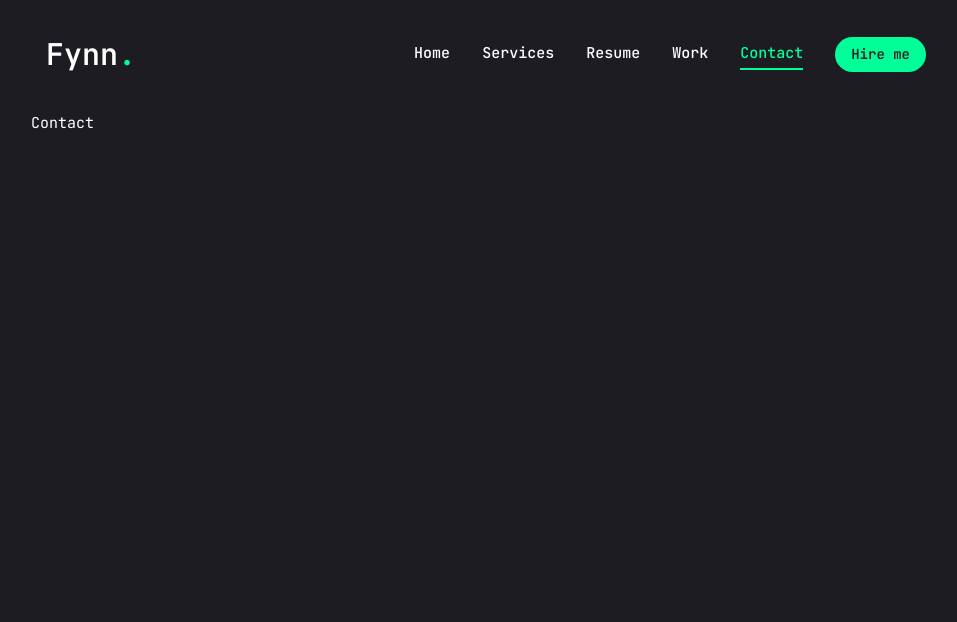
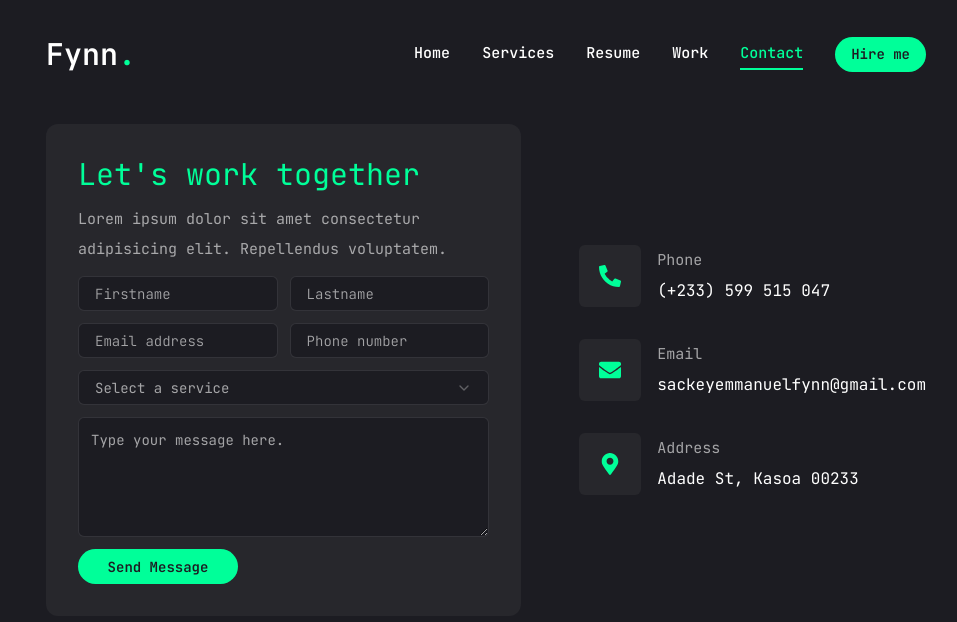
Before and after one commit to InFynnity8/fynn-portfolio, a Next.js app: page /contact in a window 1280 px wide. Shown: the top 622 px of the page, without its empty margins (154-1111 px from the left). Built offline with nearby package versions, Linux system fonts and the light colour scheme.

Commit message:
frontend completed

```diff
--- a/app/contact/page.jsx
+++ b/app/contact/page.jsx
@@ -1,8 +1,112 @@
+/* eslint-disable react/no-unescaped-entities */
+"use client";
+import { Button } from "@/components/ui/button";
+import { Input } from "@/components/ui/input";
+import { Textarea } from "@/components/ui/textarea";
+import {
+  Select,
+  SelectTrigger,
+  SelectContent,
+  SelectLabel,
+  SelectItem,
+  SelectGroup,
+  SelectValue,
+} from "@/components/ui/select";
+import { FaMapMarkerAlt, FaPhoneAlt, FaEnvelope } from "react-icons/fa";
+import { motion } from "framer-motion";
+
+const info = [
+  {
+    icon: <FaPhoneAlt />,
+    label: "Phone",
+    value: "(+233) 599 515 047",
+  },
+  {
+    icon: <FaEnvelope />,
+    label: "Email",
+    value: "sackeyemmanuelfynn@gmail.com",
+  },
+  {
+    icon: <FaMapMarkerAlt />,
+    label: "Address",
+    value: "Adade St, Kasoa 00233",
+  },
+];
 
 const Contact = () => {
   return (
-    <div>Contact</div>
-  )
-}
+    <motion.section
+      initial={{ opacity: 0 }}
+      animate={{
+        opacity: 1,
+        transition: { delay: 2.4, duration: 0.4, ease: "easeIn" },
+      }}
+      className="py-4"
+    >
+      <div className="container mx-auto">
+        <div className="flex flex-col xl:flex-row gap-[20px]">
+          {/* form */}
+          <div className="xl:w-[54%] order-2 xl:order-none">
+            <form className="flex flex-col gap-3 p-8 bg-[#27272c] rounded-xl">
+              <h3 className="text-3xl text-accent">Let's work together</h3>
+              <p className="text-white/60">
+                Lorem ipsum dolor sit amet consectetur adipisicing elit.
+                Repellendus voluptatem.
+              </p>
+              {/* input */}
+              <div className="grid grid-cols-1 md:grid-cols-2 gap-3">
+                <Input type="firstname" placeholder="Firstname" />
+                <Input type="lastname" placeholder="Lastname" />
+                <Input type="email" placeholder="Email address" />
+                <Input type="phone" placeholder="Phone number" />
+              </div>
+              {/* select */}
+              <Select>
+                <SelectTrigger className="w-full">
+                  <SelectValue placeholder="Select a service" />
+                </SelectTrigger>
+                <SelectContent>
+                  <SelectGroup>
+                    <SelectLabel>Select a service</SelectLabel>
+                    <SelectItem value="est">Web Development</SelectItem>
+                    <SelectItem value="cst">Mobile App Development</SelectItem>
+                    <SelectItem value="mst">Graphic Design</SelectItem>
+                  </SelectGroup>
+                </SelectContent>
+              </Select>
+              {/* textarea */}
+              <Textarea
+                placeholder="Type your message here."
+                className="h-[120px]"
+              />
+              {/* button */}
+              <Button className="max-w-40" size="md">
+                Send Message
+              </Button>
+            </form>
+          </div>
+          {/* info */}
+          <div className="flex flex-1 items-center xl:justify-end order-1 xl:order-none mb-8 xl:mb-0">
+            <ul className="flex flex-col gap-8">
+              {info.map((item, index) => {
+                return (
+                  <li key={index} className="flex items-center gap-4">
+                    <div className="w-[42px] h-[42px] xl:w-[62px] xl:h-[62px] bg-[#27272c] text-accent rounded-md flex items-center justify-center">
+                      <div className="text-[22px]">{item.icon}</div>
+                    </div>
+                    <div className="flex-1">
+                      <p className="text-white/60">{item.label}</p>
+                      <h3 className="text-[16px]">{item.value}</h3>
+                    </div>
+                  </li>
+                );
+              })}
+            </ul>
+          </div>
+        </div>
+      </div>
+    </motion.section>
+  );
+};
 
-export default Contact
+export default Contact;
--- a/app/globals.css
+++ b/app/globals.css
@@ -20,7 +20,7 @@
 
 @layer base {
   body {
-    @apply text-[15px] font-primary bg-primary  text-white leading-loose xl:mx-[185px];
+    @apply text-[15px] font-primary bg-primary  text-white leading-loose xl:mx-[185px] ;
   }
   .h1{
     @apply text-[40px] xl:text-[55px] leading-[1.1] font-semibold
--- a/app/layout.jsx
+++ b/app/layout.jsx
@@ -5,7 +5,7 @@ import StairTransition from "@/components/StairTransition";
 
 
 export const metadata = {
-  title: "Portfolio",
+  title: "My Portfolio",
   description: "Current Portfolio",
 };
 
--- a/app/resume/page.jsx
+++ b/app/resume/page.jsx
@@ -92,7 +92,7 @@ const education = {
   items: [
     {
       institution: "KNUST",
-      degree: "Bsc. Comuter Science",
+      degree: "Bsc. Computer Science",
       duration: "2023 - Present",
     },
     {
--- a/components/MobileNav.jsx
+++ b/components/MobileNav.jsx
@@ -35,9 +35,9 @@ const MobileNav = () => {
       </SheetTrigger>
       <SheetContent className="flex flex-col">
           {/* logo */}
-        <div className="mt-24 mb-28 text-2xl text-center">
+        <div className="mt-20 mb-20 text-2xl text-center">
           <Link href="/">
-            <h1 className="font-semibold text-4xl">
+            <h1 className="font-semibold text-3xl">
               Fynn<span className="text-accent">.</span>{" "}
             </h1>
           </Link>
@@ -51,7 +51,7 @@ const MobileNav = () => {
                 className={`${
                   link.path === pathname &&
                   "text-accent border-b-2 border-accent"
-                } capitalize text-xl hover:text-accent transition-all`}
+                } capitalize text-[18px] hover:text-accent transition-all`}
               >
                 {link.name}
               </Link>
--- a/components/Social.jsx
+++ b/components/Social.jsx
@@ -1,27 +1,22 @@
 import Link from "next/link";
-import {
-  FaTwitter,
-  FaYoutube,
-  FaGithub,
-  FaInstagram,
-} from "react-icons/fa";
+import { FaTwitter, FaGithub, FaInstagram, FaLinkedin } from "react-icons/fa";
 
 const socials = [
   {
     icon: <FaGithub />,
-    url: "https://github.com/fynndesign",
+    url: "https://github.com/InFynnity8",
   },
   {
     icon: <FaTwitter />,
-    url: "https://twitter.com/fynndesign",
+    url: "https://x.com/sackey_fynn",
   },
   {
     icon: <FaInstagram />,
-    url: "https://www.facebook.com/fynndesign",
+    url: "https://www.instagram.com/sackeyemmanuelfynn/",
   },
   {
-    icon: <FaYoutube />,
-    url: "https://www.youtube.com/fynndesign",
+    icon: <FaLinkedin />,
+    url: "https://www.linkedin.com/in/emmanuel-fynn-sackey-a26399278/",
   },
 ];
 
--- a/components/ui/button.jsx
+++ b/components/ui/button.jsx
@@ -15,7 +15,7 @@ const buttonVariants = cva(
       },
       size: {
         default: "h-[35px] px-4",
-        md: "h-[38px] px-4",
+        md: "h-[35px] px-4",
         lg: "h-[46px] px-6 text-sm uppercase tracking-[2px]",
       },
     },
--- a/components/ui/input.jsx
+++ b/components/ui/input.jsx
@@ -7,7 +7,7 @@ const Input = React.forwardRef(({ className, type, ...props }, ref) => {
     (<input
       type={type}
       className={cn(
-        "flex h-10 w-full rounded-md border border-slate-200 bg-white px-3 py-2 text-sm ring-offset-white file:border-0 file:bg-transparent file:text-sm file:font-medium placeholder:text-slate-500 focus-visible:outline-none focus-visible:ring-2 focus-visible:ring-slate-950 focus-visible:ring-offset-2 disabled:cursor-not-allowed disabled:opacity-50 dark:border-slate-800 dark:bg-slate-950 dark:ring-offset-slate-950 dark:placeholder:text-slate-400 dark:focus-visible:ring-slate-300",
+        "flex h-[35px] rounded-md border border-white/10 focus:border-accent font-light bg-primary px-4 py-2 text-[14px] placeholder:text-white/60 outline-none",
         className
       )}
       ref={ref}
--- a/components/ui/select.jsx
+++ b/components/ui/select.jsx
@@ -16,7 +16,7 @@ const SelectTrigger = React.forwardRef(({ className, children, ...props }, ref)
   <SelectPrimitive.Trigger
     ref={ref}
     className={cn(
-      "flex h-10 w-full items-center justify-between rounded-md border border-slate-200 bg-white px-3 py-2 text-sm ring-offset-white placeholder:text-slate-500 focus:outline-none focus:ring-2 focus:ring-slate-950 focus:ring-offset-2 disabled:cursor-not-allowed disabled:opacity-50 [&>span]:line-clamp-1 dark:border-slate-800 dark:bg-slate-950 dark:ring-offset-slate-950 dark:placeholder:text-slate-400 dark:focus:ring-slate-300",
+      "flex h-[35px] w-full items-center justify-between rounded-md border border-white/10 focus:border-accent bg-primary px-4 py-2 text-[14px] text-white/60 placeholder:text-white/10 outline-none",
       className
     )}
     {...props}>
@@ -54,7 +54,7 @@ const SelectContent = React.forwardRef(({ className, children, position = "poppe
     <SelectPrimitive.Content
       ref={ref}
       className={cn(
-        "relative z-50 max-h-96 min-w-[8rem] overflow-hidden rounded-md border border-slate-200 bg-white text-slate-950 shadow-md data-[state=open]:animate-in data-[state=closed]:animate-out data-[state=closed]:fade-out-0 data-[state=open]:fade-in-0 data-[state=closed]:zoom-out-95 data-[state=open]:zoom-in-95 data-[side=bottom]:slide-in-from-top-2 data-[side=left]:slide-in-from-right-2 data-[side=right]:slide-in-from-left-2 data-[side=top]:slide-in-from-bottom-2 dark:border-slate-800 dark:bg-slate-950 dark:text-slate-50",
+        "relative z-50 max-h-96 min-w-[8rem] overflow-hidden rounded-md border border-white/10 bg-primary text-white shadow-md data-[state=open]:animate-in data-[state=closed]:animate-out data-[state=closed]:fade-out-0 data-[state=open]:fade-in-0 data-[state=closed]:zoom-out-95 data-[state=open]:zoom-in-95 data-[side=bottom]:slide-in-from-top-2 data-[side=left]:slide-in-from-right-2 data-[side=right]:slide-in-from-left-2 data-[side=top]:slide-in-from-bottom-2 dark:border-slate-800 dark:bg-slate-950 dark:text-slate-50",
         position === "popper" &&
           "data-[side=bottom]:translate-y-1 data-[side=left]:-translate-x-1 data-[side=right]:translate-x-1 data-[side=top]:-translate-y-1",
         className
@@ -85,7 +85,7 @@ const SelectItem = React.forwardRef(({ className, children, ...props }, ref) =>
   <SelectPrimitive.Item
     ref={ref}
     className={cn(
-      "relative flex w-full cursor-default select-none items-center rounded-sm py-1.5 pl-8 pr-2 text-sm outline-none focus:bg-slate-100 focus:text-slate-900 data-[disabled]:pointer-events-none data-[disabled]:opacity-50 dark:focus:bg-slate-800 dark:focus:text-slate-50",
+      "relative flex w-full cursor-default select-none items-center rounded-sm py-1.5 pl-8 pr-2 text-sm outline-none focus:bg-accent focus:text-primary data-[disabled]:pointer-events-none data-[disabled]:opacity-50 dark:focus:bg-slate-800 dark:focus:text-slate-50",
       className
     )}
     {...props}>
--- a/components/ui/textarea.jsx
+++ b/components/ui/textarea.jsx
@@ -6,7 +6,7 @@ const Textarea = React.forwardRef(({ className, ...props }, ref) => {
   return (
     (<textarea
       className={cn(
-        "flex min-h-[80px] w-full rounded-md border border-slate-200 bg-white px-3 py-2 text-sm ring-offset-white placeholder:text-slate-500 focus-visible:outline-none focus-visible:ring-2 focus-visible:ring-slate-950 focus-visible:ring-offset-2 disabled:cursor-not-allowed disabled:opacity-50 dark:border-slate-800 dark:bg-slate-950 dark:ring-offset-slate-950 dark:placeholder:text-slate-400 dark:focus-visible:ring-slate-300",
+        "flex min-h-[80px] w-full rounded-md border border-white/10 bg-primary px-3 py-2 text-[14px] placeholder:text-white/60 focus-visible:outline-none focus-visible:ring-1 focus-visible:ring-accent focus-visible:ring-offset-0 disabled:cursor-not-allowed disabled:opacity-50",
         className
       )}
       ref={ref}
```
Also changed, not shown: .eslintrc.json.
